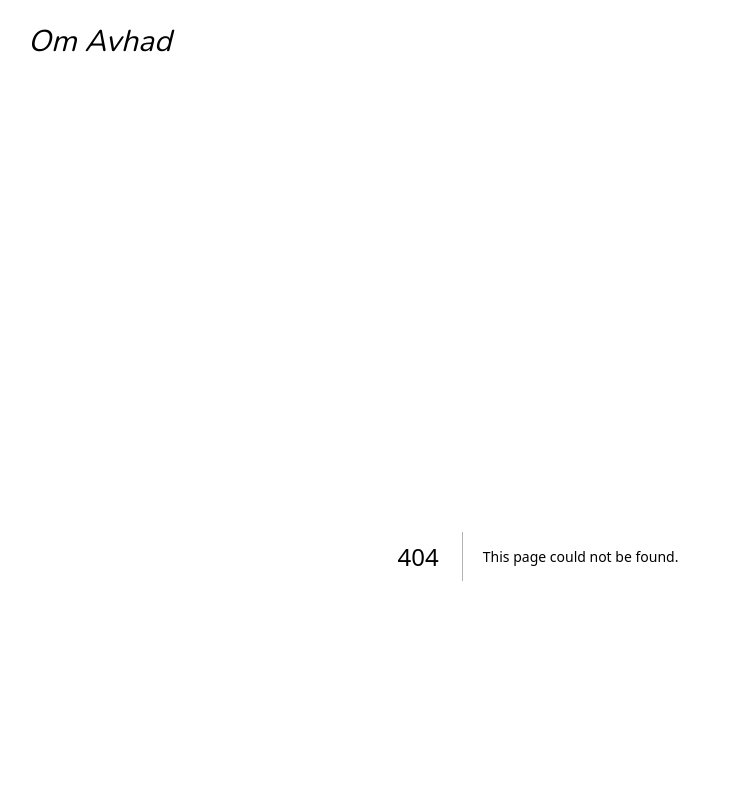
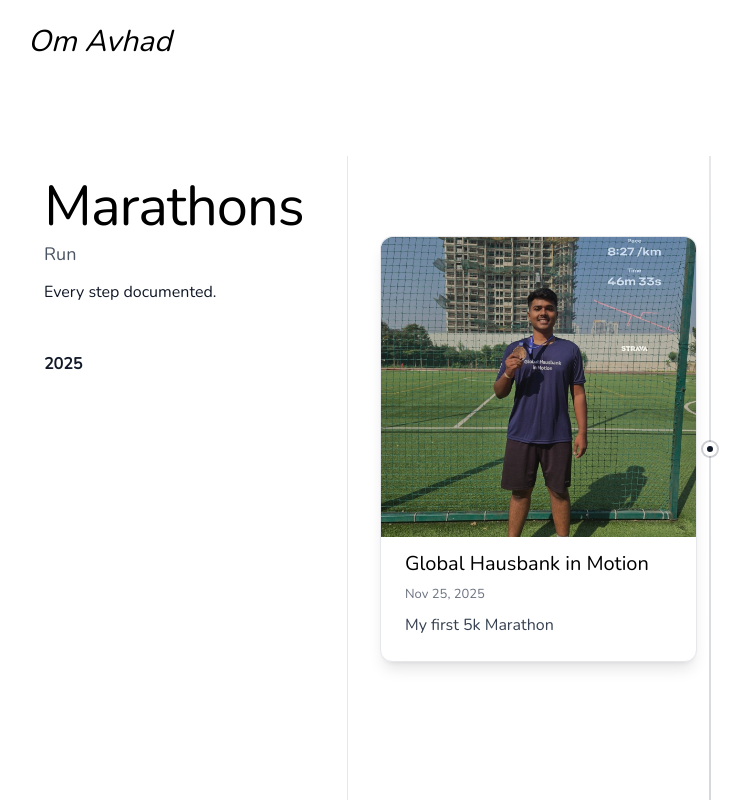
Before and after one commit to OmAvhad/portfolio, a Next.js app: page /marathons in a window 1280 px wide. Before the commit this address had no page. Shown: the top 800 px of the page, without its empty margins (102-852 px from the left). Built offline with nearby package versions, Linux system fonts and the light colour scheme; a web font is replaced by a local one.

Commit message:
feat: marathons page added

```diff
--- /dev/null
+++ b/src/data/marathon.js
@@ -0,0 +1,12 @@
+const marathons = [
+  {
+    year: 2025,
+    title: "Global Hausbank in Motion",
+    description:
+      "My first 5k Marathon",
+    image: "/marathon/dbm1.jpeg",
+    date: "2025-11-25",
+  }
+]
+
+export { marathons }
--- /dev/null
+++ b/src/pages/marathons/index.js
@@ -0,0 +1,93 @@
+import React from 'react';
+import { marathons } from '../../data/marathon';
+
+function Marathons() {
+    const yearsToFirstId = React.useMemo(() => {
+        const map = new Map()
+        marathons.forEach((t, index) => {
+            const sectionId = `y${t.year}-${index}`
+            if (!map.has(t.year)) {
+                map.set(t.year, sectionId)
+            }
+        })
+        return map
+    }, [marathons])
+
+    return (
+        <div className="flex flex-col lg:flex-row lg:gap-6">
+            <aside className="border-b lg:border-b-0 lg:border-r border-gray-200 lg:sticky lg:top-0 lg:h-screen lg:flex-none lg:w-[320px]">
+                <div className="flex flex-col h-full py-6 px-4">
+                    <h1 className="m-0 mb-2 text-[56px] leading-[0.95] tracking-[-1px]">
+                        Marathons
+                    </h1>
+                    <h2 className="m-0 text-[18px] font-medium text-gray-600">
+                        Run
+                    </h2>
+                    <p className="mt-3 mb-6 text-[16px] text-gray-900">
+                        Every step documented.
+                    </p>
+                    <nav className="mt-6 grid auto-rows-min gap-3 overflow-auto pr-2">
+                        {Array.from(yearsToFirstId.keys())
+                            .sort((a, b) => b - a)
+                            .map((year) => (
+                                <a
+                                    key={year}
+                                    href={`#${yearsToFirstId.get(year)}`}
+                                    className="no-underline text-gray-900 font-semibold hover:text-blue-600"
+                                >
+                                    {year}
+                                </a>
+                            ))}
+                    </nav>
+                </div>
+            </aside>
+
+            <main className="relative flex-1 py-6 px-2 lg:px-2">
+                {/* vertical line */}
+                <div className="absolute top-0 bottom-0 left-6 lg:left-1/2 w-[2px] bg-gradient-to-b from-gray-200 to-gray-300 lg:-translate-x-1/2" />
+
+                {marathons.map((t, index) => {
+                    const isLeft = index % 2 === 0
+                    const justifyClass = isLeft ? 'lg:justify-start' : 'lg:justify-end'
+
+                    return (
+                        <section
+                            id={`y${t.year}-${index}`}
+                            key={`${t.year}-${index}`}
+                            className={`relative flex items-center my-14 min-h-[80px] justify-start ${justifyClass}`}
+                        >
+                            <div
+                                className="absolute left-4 lg:left-1/2 top-1/2 w-[14px] h-[14px] bg-gray-900 border-4 border-white rounded-full ring-2 ring-gray-900/20 -translate-x-1/2 -translate-y-1/2"
+                                aria-hidden
+                            />
+                            <article className="bg-white border border-gray-200 rounded-xl shadow-lg p-6 ml-12 lg:ml-0 md:w-[68%] lg:w-[48%] lg:max-w-[680px]">
+                                {t.image && (
+                                    <div className="-mx-6 -mt-6 mb-3 rounded-t-xl overflow-hidden h-[300px] bg-gray-100">
+                                        <img
+                                            src={t.image}
+                                            alt={`${t.title} (${t.year})`}
+                                            className="w-full h-full object-cover block"
+                                        />
+                                    </div>
+                                )}
+                                <h3 className="text-[20px] mb-1.5">{t.title}</h3>
+                                {t.date && (
+                                    <div className="text-[13px] text-gray-500 mb-2">
+                                        {new Date(t.date).toLocaleDateString(undefined, {
+                                            day: '2-digit',
+                                            month: 'short',
+                                            year: 'numeric',
+                                        })}
+                                    </div>
+                                )}
+                                <p className="text-gray-700 leading-6">{t.description}</p>
+                            </article>
+                        </section>
+                    )
+                })}
+            </main>
+        </div>
+    )
+}
+
+export default Marathons
```
Also changed, not shown: public/marathon/dbm1.jpeg (added).
